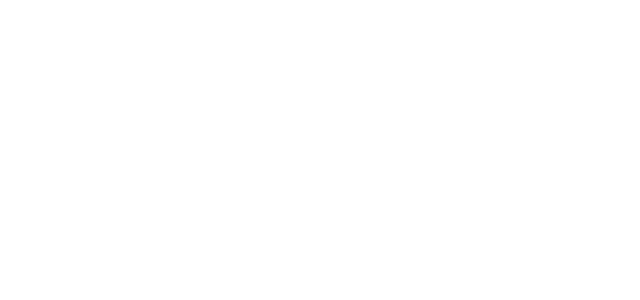
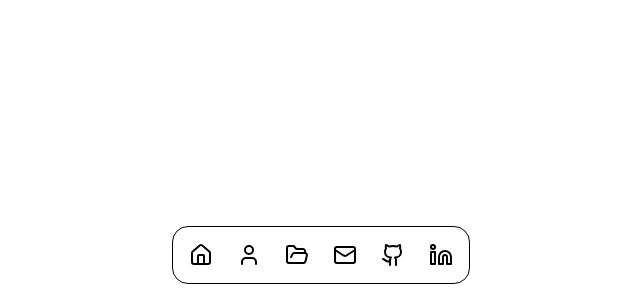
Before and after one commit to amit-00/portfolio, a Next.js app: page / in a window 1280 px wide. Shown: the part 500-800 px from the top of the page, without its empty margins (319-959 px from the left). Built offline with nearby package versions, Linux system fonts and the light colour scheme.

Commit message:
Add MagicUI dock

```diff
--- a/app/layout.tsx
+++ b/app/layout.tsx
@@ -1,6 +1,7 @@
 import type { Metadata } from "next";
 import { Inter } from "next/font/google";
 import "./globals.css";
+import { FloatingDock } from "@/components/floating-dock";
 
 const inter = Inter({
   variable: "--font-inter",
@@ -19,10 +20,9 @@ export default function RootLayout({
 }>) {
   return (
     <html lang="en">
-      <body
-        className={`${inter.variable} antialiased`}
-      >
+      <body className={`${inter.variable} antialiased`}>
         {children}
+        <FloatingDock />
       </body>
     </html>
   );
--- /dev/null
+++ b/components/floating-dock.tsx
@@ -0,0 +1,46 @@
+"use client";
+
+import {
+  HomeIcon,
+  UserIcon,
+  FolderOpenIcon,
+  MailIcon,
+  GithubIcon,
+  LinkedinIcon,
+} from "lucide-react";
+import { Dock, DockIcon } from "@/components/ui/dock";
+
+const DOCK_ITEMS = [
+  { icon: HomeIcon, label: "Home", href: "#" },
+  { icon: UserIcon, label: "About", href: "#about" },
+  { icon: FolderOpenIcon, label: "Projects", href: "#projects" },
+  { icon: MailIcon, label: "Contact", href: "#contact" },
+  { icon: GithubIcon, label: "GitHub", href: "https://github.com" },
+  { icon: LinkedinIcon, label: "LinkedIn", href: "https://linkedin.com" },
+];
+
+export function FloatingDock() {
+  return (
+    <div className="fixed bottom-4 left-1/2 z-50 -translate-x-1/2">
+      <Dock direction="middle" className="mt-0">
+        {DOCK_ITEMS.map((item) => (
+          <DockIcon key={item.label}>
+            <a
+              href={item.href}
+              aria-label={item.label}
+              title={item.label}
+              target={item.href.startsWith("http") ? "_blank" : undefined}
+              rel={
+                item.href.startsWith("http")
+                  ? "noopener noreferrer"
+                  : undefined
+              }
+            >
+              <item.icon className="size-full" />
+            </a>
+          </DockIcon>
+        ))}
+      </Dock>
+    </div>
+  );
+}
--- /dev/null
+++ b/components/ui/dock.tsx
@@ -0,0 +1,153 @@
+"use client";
+
+import React, { PropsWithChildren, useRef } from "react";
+import { cva, type VariantProps } from "class-variance-authority";
+import {
+  motion,
+  MotionValue,
+  useMotionValue,
+  useSpring,
+  useTransform,
+} from "motion/react";
+import type { MotionProps } from "motion/react";
+
+import { cn } from "@/lib/utils";
+
+export interface DockProps extends VariantProps<typeof dockVariants> {
+  className?: string;
+  iconSize?: number;
+  iconMagnification?: number;
+  disableMagnification?: boolean;
+  iconDistance?: number;
+  direction?: "top" | "middle" | "bottom";
+  children: React.ReactNode;
+}
+
+const DEFAULT_SIZE = 40;
+const DEFAULT_MAGNIFICATION = 60;
+const DEFAULT_DISTANCE = 140;
+const DEFAULT_DISABLEMAGNIFICATION = false;
+
+const dockVariants = cva(
+  "supports-backdrop-blur:bg-white/10 supports-backdrop-blur:dark:bg-black/10 mx-auto mt-8 flex h-[58px] w-max items-center justify-center gap-2 rounded-2xl border p-2 backdrop-blur-md"
+);
+
+const Dock = React.forwardRef<HTMLDivElement, DockProps>(
+  (
+    {
+      className,
+      children,
+      iconSize = DEFAULT_SIZE,
+      iconMagnification = DEFAULT_MAGNIFICATION,
+      disableMagnification = DEFAULT_DISABLEMAGNIFICATION,
+      iconDistance = DEFAULT_DISTANCE,
+      direction = "middle",
+      ...props
+    },
+    ref
+  ) => {
+    const mouseX = useMotionValue(Infinity);
+
+    const renderChildren = () => {
+      return React.Children.map(children, (child) => {
+        if (
+          React.isValidElement<DockIconProps>(child) &&
+          child.type === DockIcon
+        ) {
+          return React.cloneElement(child, {
+            ...child.props,
+            mouseX: mouseX,
+            size: iconSize,
+            magnification: iconMagnification,
+            disableMagnification: disableMagnification,
+            distance: iconDistance,
+          });
+        }
+        return child;
+      });
+    };
+
+    return (
+      <motion.div
+        ref={ref}
+        onMouseMove={(e) => mouseX.set(e.pageX)}
+        onMouseLeave={() => mouseX.set(Infinity)}
+        {...props}
+        className={cn(dockVariants({ className }), {
+          "items-start": direction === "top",
+          "items-center": direction === "middle",
+          "items-end": direction === "bottom",
+        })}
+      >
+        {renderChildren()}
+      </motion.div>
+    );
+  }
+);
+
+Dock.displayName = "Dock";
+
+export interface DockIconProps
+  extends Omit<MotionProps & React.HTMLAttributes<HTMLDivElement>, "children"> {
+  size?: number;
+  magnification?: number;
+  disableMagnification?: boolean;
+  distance?: number;
+  mouseX?: MotionValue<number>;
+  className?: string;
+  children?: React.ReactNode;
+  props?: PropsWithChildren;
+}
+
+const DockIcon = ({
+  size = DEFAULT_SIZE,
+  magnification = DEFAULT_MAGNIFICATION,
+  disableMagnification,
+  distance = DEFAULT_DISTANCE,
+  mouseX,
+  className,
+  children,
+  ...props
+}: DockIconProps) => {
+  const ref = useRef<HTMLDivElement>(null);
+  const padding = Math.max(6, size * 0.2);
+  const defaultMouseX = useMotionValue(Infinity);
+
+  const distanceCalc = useTransform(mouseX ?? defaultMouseX, (val: number) => {
+    const bounds = ref.current?.getBoundingClientRect() ?? { x: 0, width: 0 };
+    return val - bounds.x - bounds.width / 2;
+  });
+
+  const targetSize = disableMagnification ? size : magnification;
+
+  const sizeTransform = useTransform(
+    distanceCalc,
+    [-distance, 0, distance],
+    [size, targetSize, size]
+  );
+
+  const scaleSize = useSpring(sizeTransform, {
+    mass: 0.1,
+    stiffness: 150,
+    damping: 12,
+  });
+
+  return (
+    <motion.div
+      ref={ref}
+      style={{ width: scaleSize, height: scaleSize, padding }}
+      className={cn(
+        "flex aspect-square cursor-pointer items-center justify-center rounded-full",
+        disableMagnification && "hover:bg-muted-foreground transition-colors",
+        className
+      )}
+      {...props}
+    >
+      <div>{children}</div>
+    </motion.div>
+  );
+};
+
+DockIcon.displayName = "DockIcon";
+
+export { Dock, DockIcon, dockVariants };
--- /dev/null
+++ b/lib/utils.ts
@@ -0,0 +1,6 @@
+import { clsx, type ClassValue } from "clsx";
+import { twMerge } from "tailwind-merge";
+
+export function cn(...inputs: ClassValue[]) {
+  return twMerge(clsx(inputs));
+}
```
Also changed, not shown: package.json (+6 -1 lines), 1 other file (tests, documents, lock files or other folders).
